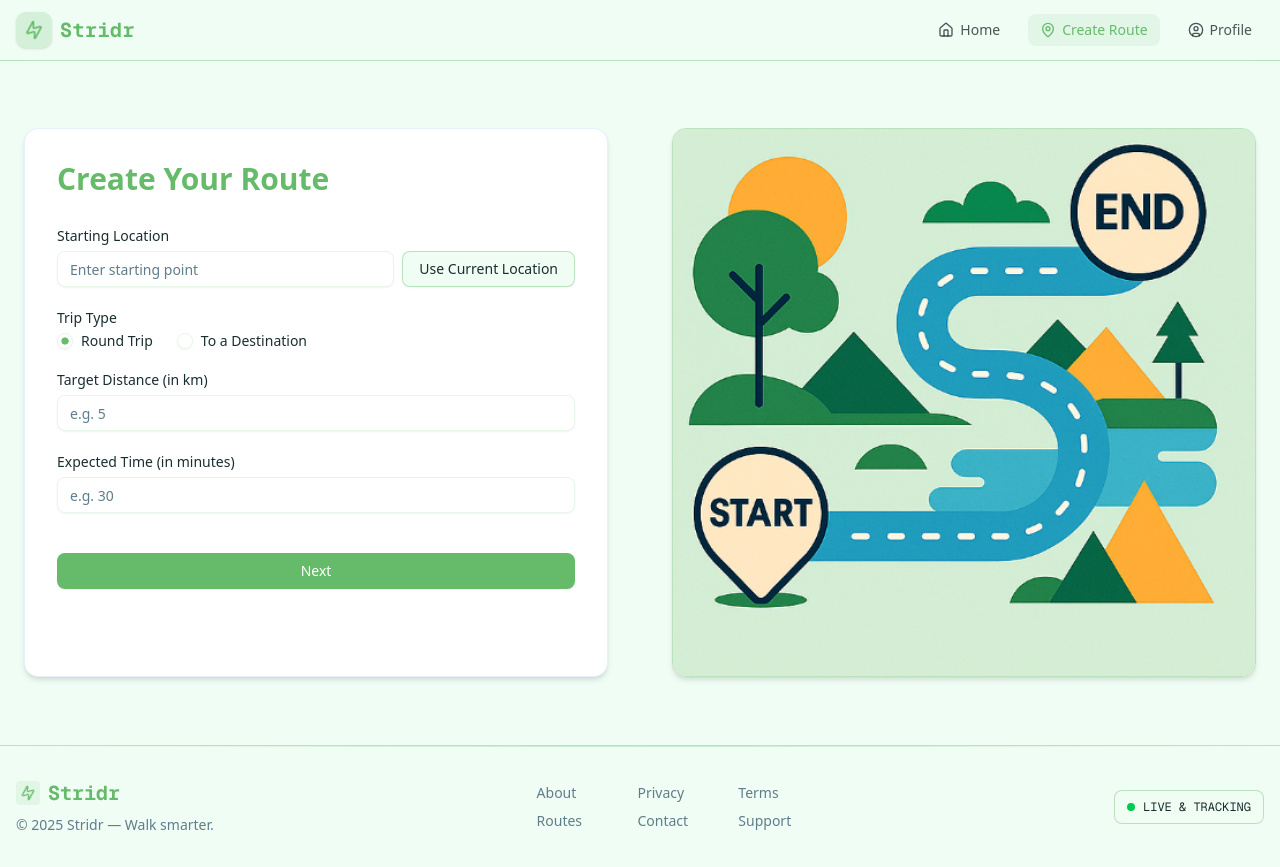
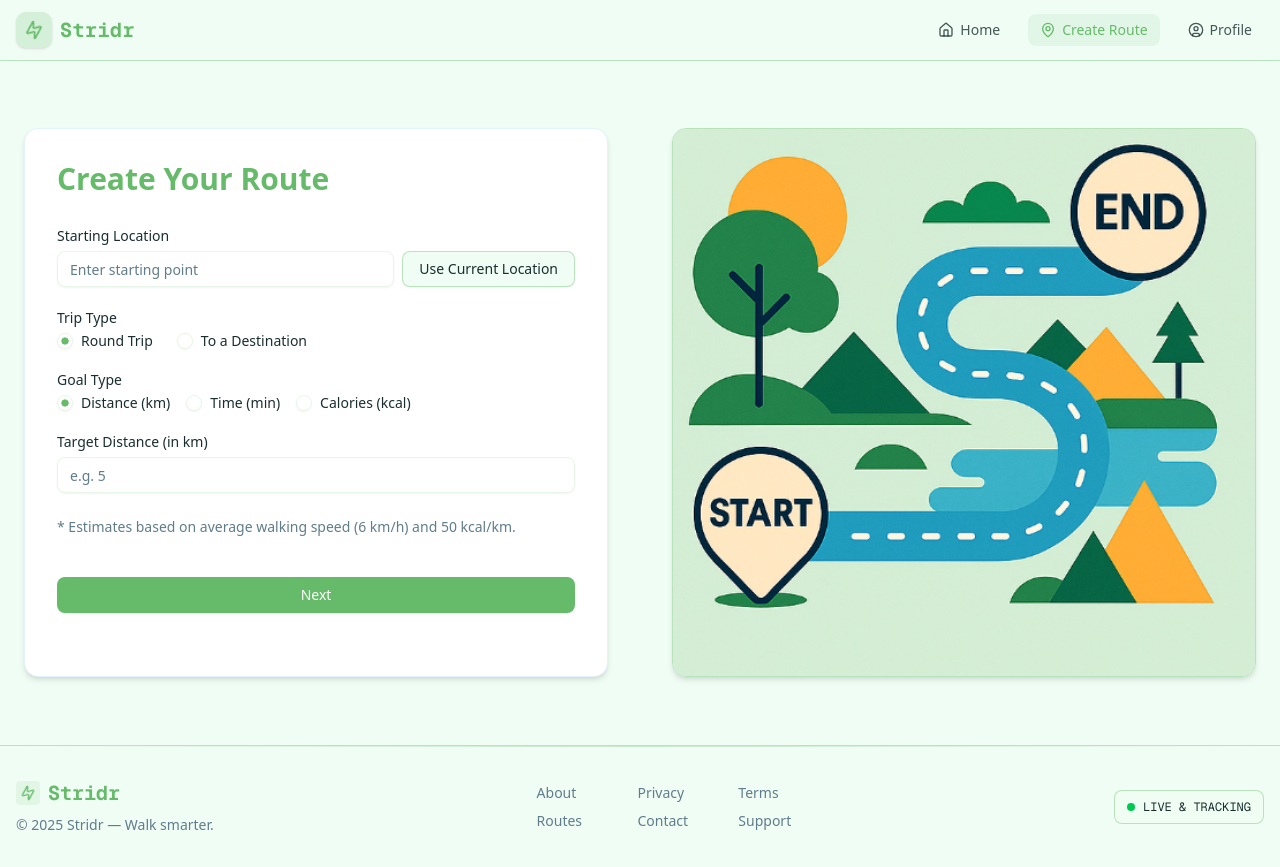
Before and after one commit to Hardik-Kumar1912/stridr, a Next.js app: page /route in a window 1280 px wide. Built offline with nearby package versions, Linux system fonts and the light colour scheme.

Commit message:
time,calories to distance

```diff
--- a/src/app/result/page.jsx
+++ b/src/app/result/page.jsx
@@ -1,15 +1,52 @@
 "use client";
 
 import dynamic from "next/dynamic";
+import { useRoute } from "@/context/RouteContext";
+import { useEffect } from "react";
 
-// Don't remove this
 const RouteMap = dynamic(() => import("@/components/Map"), {
   ssr: false,
 });
 
 export default function ResultPage() {
+  const { route } = useRoute();
+
+  if (!route) {
+    return (
+      <div className="text-center mt-20 text-xl font-semibold text-red-600">
+        No route found. Please generate a route first.
+      </div>
+    );
+  }
+
+  const distanceInKm = (route.distance / 1000).toFixed(2);
+  const timeInMin = Math.round(route.time / 60000);
+  const estimatedCalories = Math.round((route.distance / 1000) * 50);
+  const turnCount = route.instructions?.length || 0;
+
   return (
-    <div className="flex items-center justify-center max-w-7xl mx-auto py-12 px-6 mt-20 mb-5">
+    <div className="max-w-7xl mx-auto py-12 px-6 mt-20 mb-5 space-y-8">
+      {/* Route Stats */}
+      <div className="grid grid-cols-1 sm:grid-cols-2 md:grid-cols-4 gap-4 text-center">
+        <div className="bg-white p-4 rounded-xl shadow-sm border">
+          <h3 className="text-lg font-semibold text-gray-700">Distance</h3>
+          <p className="text-2xl font-bold text-blue-600">{distanceInKm} km</p>
+        </div>
+        <div className="bg-white p-4 rounded-xl shadow-sm border">
+          <h3 className="text-lg font-semibold text-gray-700">Estimated Time</h3>
+          <p className="text-2xl font-bold text-green-600">{timeInMin} min</p>
+        </div>
+        <div className="bg-white p-4 rounded-xl shadow-sm border">
+          <h3 className="text-lg font-semibold text-gray-700">Calories Burned</h3>
+          <p className="text-2xl font-bold text-orange-600">{estimatedCalories} kcal</p>
+        </div>
+        <div className="bg-white p-4 rounded-xl shadow-sm border">
+          <h3 className="text-lg font-semibold text-gray-700">Turns</h3>
+          <p className="text-2xl font-bold text-purple-600">{turnCount}</p>
+        </div>
+      </div>
+
+      {/* Map Section */}
       <div className="w-full h-[500px] rounded-xl overflow-hidden shadow-md">
         <RouteMap />
       </div>
--- a/src/app/route/page.jsx
+++ b/src/app/route/page.jsx
@@ -8,7 +8,6 @@ import { RadioGroup, RadioGroupItem } from "@/components/ui/radio-group";
 import { useRouter } from "next/navigation";
 import { useRoute } from "@/context/RouteContext";
 
-
 export default function CreateRoutePage() {
   const router = useRouter();
 
@@ -16,17 +15,29 @@ export default function CreateRoutePage() {
   const [mounted, setMounted] = useState(false);
   const [startLocation, setStartLocation] = useState("");
   const [destination, setDestination] = useState("");
+  const [inputType, setInputType] = useState("distance");
   const [distance, setDistance] = useState("");
   const [time, setTime] = useState("");
+  const [calories, setCalories] = useState("");
   const [loading, setLoading] = useState(false);
-  const { setPolyline } = useRoute();
-
+  const { setRoute } = useRoute();
 
   useEffect(() => {
     setMounted(true);
   }, []);
 
   if (!mounted) return null;
+
+  const getDistanceFromInput = () => {
+    if (inputType === "distance") {
+      return Number(distance);
+    } else if (inputType === "time") {
+      return Number(time) * 0.1; // 6 km/h = 0.1 km/min
+    } else if (inputType === "calories") {
+      return Number(calories) / 50; // 50 kcal per km
+    }
+    return 0;
+  };
 
   const getCurrentLocation = async () => {
     if ("geolocation" in navigator) {
@@ -82,7 +93,7 @@ export default function CreateRoutePage() {
         },
         body: JSON.stringify({
           user_location_cords: [longitude, latitude],
-          route_distance: Number(distance)*1000,
+          route_distance: Number(getDistanceFromInput()) * 1000,
         }),
       });
 
@@ -90,15 +101,15 @@ export default function CreateRoutePage() {
 
       console.log("Full API Response from frontend :", data);
 
-      if (!data?.route[0].points) {
+      if (!data?.route[0]) {
         throw new Error("No route generated");
       }
 
-      const polyline = data.route[0].points;
+      const route = data.route[0];
 
-      setPolyline(polyline);
+      setRoute(route);
 
-      console.log("Saved polyline to context ( console from frontend ) :", polyline);
+      console.log("Saved route to context ( console from frontend ) :", route);
 
       router.push("/result");
     } catch (error) {
@@ -167,7 +178,31 @@ export default function CreateRoutePage() {
               </div>
             )}
 
-            {/* Distance */}
+            {/* Input Type Selector */}
+            <div className="space-y-2">
+              <Label>Goal Type</Label>
+              <RadioGroup
+                defaultValue="distance"
+                onValueChange={(val) => setInputType(val)}
+                className="flex gap-4"
+              >
+                <div className="flex items-center space-x-2">
+                  <RadioGroupItem value="distance" id="input-distance" />
+                  <Label htmlFor="input-distance">Distance (km)</Label>
+                </div>
+                <div className="flex items-center space-x-2">
+                  <RadioGroupItem value="time" id="input-time" />
+                  <Label htmlFor="input-time">Time (min)</Label>
+                </div>
+                <div className="flex items-center space-x-2">
+                  <RadioGroupItem value="calories" id="input-calories" />
+                  <Label htmlFor="input-calories">Calories (kcal)</Label>
+                </div>
+              </RadioGroup>
+            </div>
+
+            {/* Conditional Input */}
+            {inputType === "distance" && (
               <div className="space-y-2">
                 <Label htmlFor="distance">Target Distance (in km)</Label>
                 <Input
@@ -178,8 +213,9 @@ export default function CreateRoutePage() {
                   onChange={(e) => setDistance(e.target.value)}
                 />
               </div>
+            )}
 
-            {/* Time */}
+            {inputType === "time" && (
               <div className="space-y-2">
                 <Label htmlFor="time">Expected Time (in minutes)</Label>
                 <Input
@@ -190,6 +226,25 @@ export default function CreateRoutePage() {
                   onChange={(e) => setTime(e.target.value)}
                 />
               </div>
+            )}
+
+            {inputType === "calories" && (
+              <div className="space-y-2">
+                <Label htmlFor="calories">Calories to Burn (in kcal)</Label>
+                <Input
+                  id="calories"
+                  type="number"
+                  placeholder="e.g. 200"
+                  value={calories}
+                  onChange={(e) => setCalories(e.target.value)}
+                />
+              </div>
+            )}
+
+            <p className="text-sm text-muted-foreground">
+              * Estimates based on average walking speed (6 km/h) and 50
+              kcal/km.
+            </p>
 
             {/* Submit Button */}
             <Button
--- a/src/components/Map.jsx
+++ b/src/components/Map.jsx
@@ -12,11 +12,12 @@ import mapboxPolyline from "@mapbox/polyline";
 import { useEffect, useState } from "react";
 import { useRoute } from "@/context/RouteContext";
 import L from "leaflet";
-import "@fortawesome/fontawesome-free/css/all.min.css"; // FontAwesome for vector icon
+import "@fortawesome/fontawesome-free/css/all.min.css";
 
 const RouteMap = () => {
-  const { polyline } = useRoute();
+  const { route } = useRoute();
   const [decodedPath, setDecodedPath] = useState([]);
+  const polyline = route.points;
 
   useEffect(() => {
     if (typeof polyline === "string" && polyline.length > 0) {
--- a/src/context/RouteContext.js
+++ b/src/context/RouteContext.js
@@ -5,10 +5,10 @@ import { createContext, useContext, useState } from "react";
 const RouteContext = createContext();
 
 export function RouteProvider({ children }) {
-  const [polyline, setPolyline] = useState("");
+  const [route, setRoute] = useState("");
 
   return (
-    <RouteContext.Provider value={{ polyline, setPolyline }}>
+    <RouteContext.Provider value={{ route, setRoute }}>
       {children}
     </RouteContext.Provider>
   );
```
Lines whose indentation alone changed are shown as unchanged.
